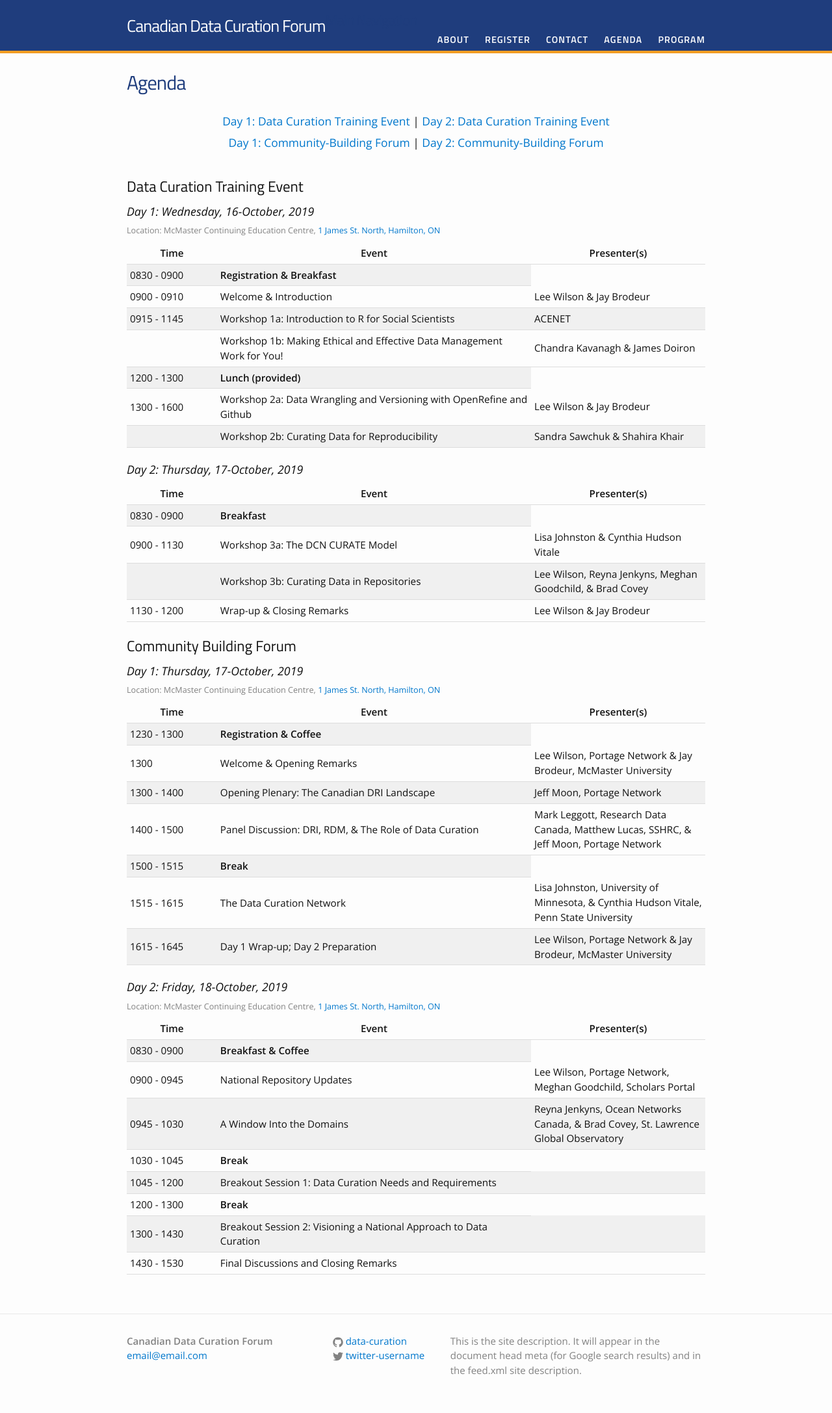
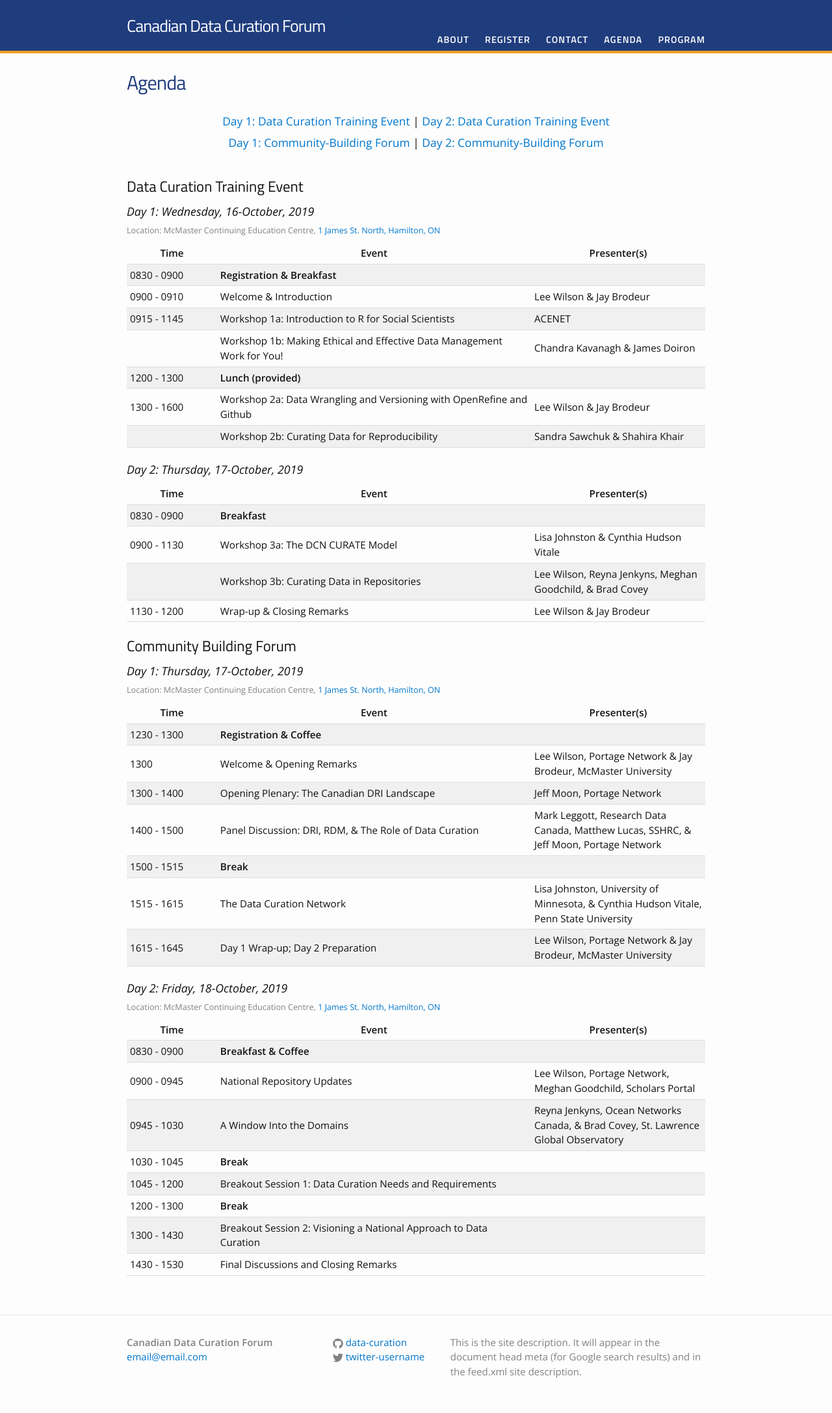
Before and after one commit to data-curation/data-curation.github.io, a Jekyll site: the page built from agenda.md, in a window 1280 px wide. Shown: the whole page at 65% size. Built offline with Jekyll 4.4.1, drawn with Linux system fonts in a browser that asks for light colours.

Commit message:
Update agenda.md

```diff
--- a/agenda.md
+++ b/agenda.md
@@ -29,6 +29,7 @@ permalink: /agenda/
     <tr>
 	<td>0830 - 0900</td>
 	<td><strong>Registration & Breakfast</strong></td>
+	    <td></td>
     </tr>
     <tr>
         <td>0900 - 0910</td>
@@ -48,6 +49,7 @@ permalink: /agenda/
     <tr>
 	 <td>1200 - 1300</td>
 	 <td><strong>Lunch (provided)</strong></td>
+	    <td></td>
     </tr>
     <tr>
 	<td>1300 - 1600</td>
@@ -78,6 +80,7 @@ permalink: /agenda/
     <tr>
 	<td>0830 - 0900</td>
 	<td><strong>Breakfast</strong></td>
+	    <td></td>
     </tr>
     <tr>
     	<td>0900 - 1130</td>
@@ -115,6 +118,7 @@ permalink: /agenda/
     <tr>
 	<td>1230 - 1300</td>
 	<td><strong>Registration & Coffee</strong></td>
+	    <td></td>
     </tr>
     <tr>
         <td>1300</td>
@@ -134,6 +138,7 @@ permalink: /agenda/
     <tr>
 	 <td>1500 - 1515</td>
 	 <td><strong>Break</strong></td>
+	    <td></td>
     </tr>
     <tr>
 	<td>1515 - 1615</td>
@@ -164,6 +169,7 @@ permalink: /agenda/
     <tr>
 	<td>0830 - 0900</td>
 	<td ><strong>Breakfast & Coffee</strong></td>
+	    <td></td>
     </tr>
     <tr>
         <td>0900 - 0945</td>
@@ -178,6 +184,7 @@ permalink: /agenda/
     <tr>
 	 <td>1030 - 1045</td>
 	 <td><strong>Break</strong></td>
+	    <td></td>
     </tr>
     <tr>
     	<td>1045 - 1200</td>
@@ -187,6 +194,7 @@ permalink: /agenda/
     <tr>
 	<td>1200 - 1300</td>
 	<td><strong>Break</strong></td>
+	    <td></td>
     </tr>
     <tr>
 	<td>1300 - 1430</td>
```
